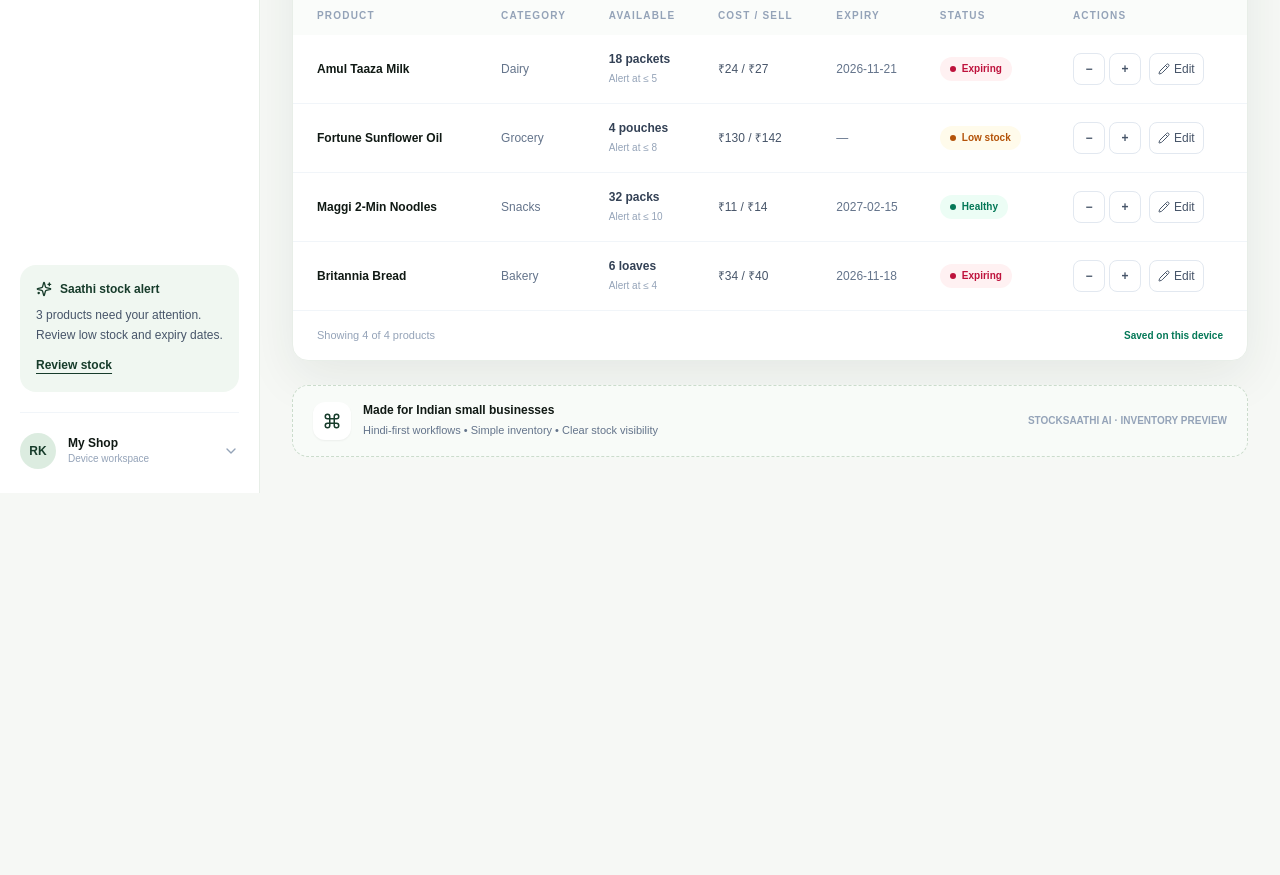
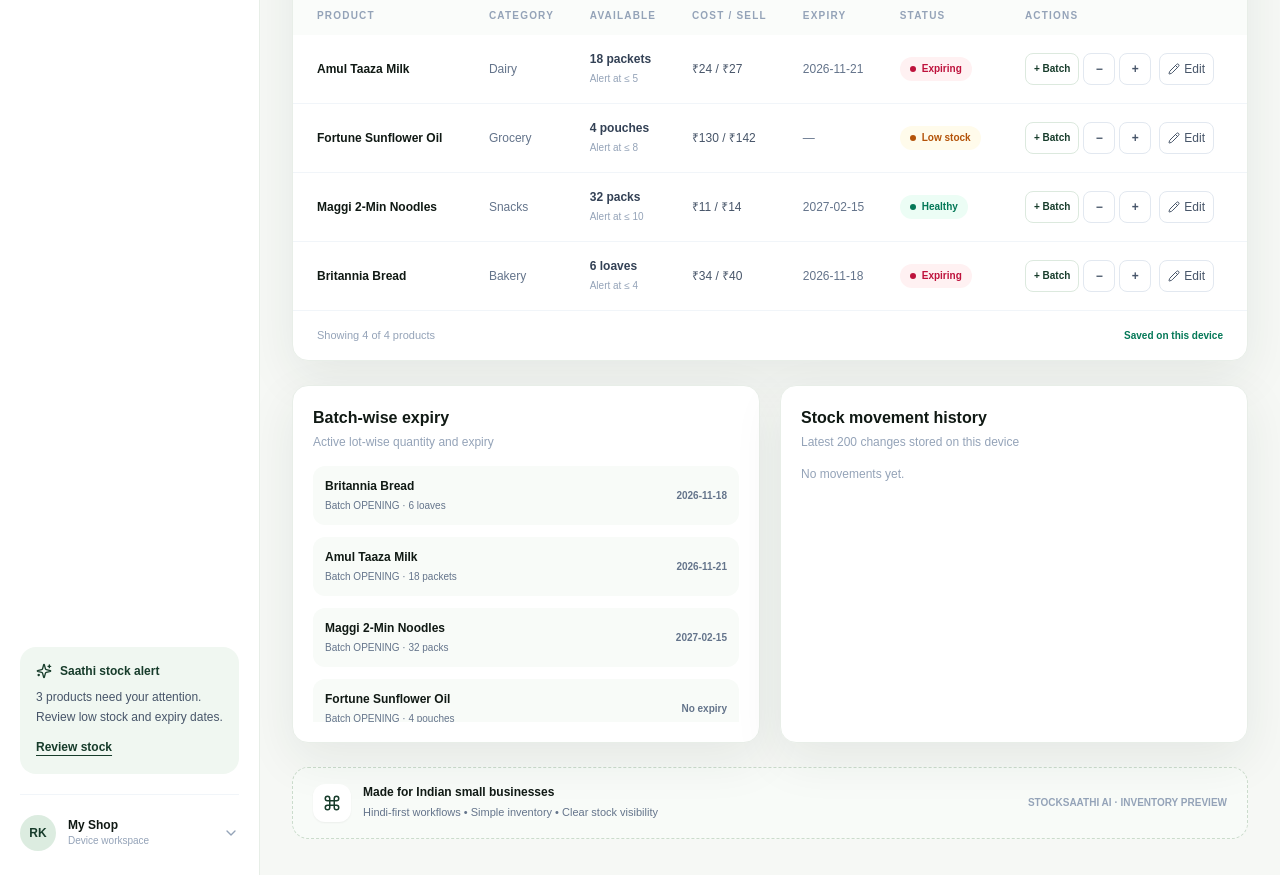
Before and after one commit to suniljaiswar657-dotcom/stocksaathi-ai, a Next.js app: page / in a window 1280 px wide. Shown: the part 920-1795 px from the top of the page. Before the commit the page ends 1413 px from the top, so only its background shows below. Built offline with nearby package versions, Linux system fonts and the light colour scheme.

Commit message:
Add batch expiry tracking and stock movement ledger

```diff
--- a/src/app/page.tsx
+++ b/src/app/page.tsx
@@ -8,6 +8,8 @@ import {
   Sparkles, TrendingUp, Wallet, X,
 } from "lucide-react";
 
+type Batch = { id:string; batchNo:string; quantity:number; expiryDate:string; receivedAt:string };
+type StockMovement = { id:string; productId:string; productName:string; type:'IN'|'OUT'|'ADJUSTMENT'; quantity:number; note:string; at:string };
 type Product = {
   id: string;
   name: string;
@@ -18,11 +20,16 @@ type Product = {
   sellingPrice: number;
   lowStockAt: number;
   expiryDate: string;
+  batches: Batch[];
 };
 
 type ProductStatus = "Healthy" | "Low stock" | "Expiring" | "Expired";
 
-const STORAGE_KEY = "stocksaathi.inventory.v1";
+const STORAGE_KEY = "stocksaathi.inventory.v2";
+const LEGACY_STORAGE_KEY = "stocksaathi.inventory.v1";
+const makeId = () => typeof crypto !== "undefined" && "randomUUID" in crypto ? crypto.randomUUID() : String(Date.now()) + Math.random().toString(36).slice(2,7);
+const sumBatches = (b:Batch[]) => b.reduce((n,x)=>n+Math.max(0,x.quantity),0);
+function normalizeProduct(p:Product):Product { const batches=Array.isArray(p.batches)&&p.batches.length?p.batches:[{id:makeId(),batchNo:"OPENING",quantity:Math.max(0,Number(p.quantity)||0),expiryDate:p.expiryDate||"",receivedAt:new Date().toISOString()}]; return {...p,batches,quantity:sumBatches(batches),expiryDate:batches.filter(x=>x.quantity>0&&x.expiryDate).sort((a,b)=>a.expiryDate.localeCompare(b.expiryDate))[0]?.expiryDate||""}; }
 const today = () => new Date().toISOString().slice(0, 10);
 const dateInDays = (days: number) => {
   const date = new Date();
@@ -50,8 +57,9 @@ const emptyForm = {
 };
 
 function getStatus(product: Product): ProductStatus {
-  if (product.expiryDate && product.expiryDate < today()) return "Expired";
-  if (product.expiryDate && product.expiryDate <= dateInDays(7)) return "Expiring";
+  const dates=product.batches.filter(b=>b.quantity>0&&b.expiryDate).map(b=>b.expiryDate).sort();
+  if (dates.some(d=>d<today())) return "Expired";
+  if (dates.some(d=>d<=dateInDays(7))) return "Expiring";
   if (product.quantity <= product.lowStockAt) return "Low stock";
   return "Healthy";
 }
@@ -82,7 +90,10 @@ function MetricCard({
 }
 
 export default function Home() {
-  const [products, setProducts] = useState<Product[]>(initialProducts);
+  const [products, setProducts] = useState<Product[]>(initialProducts.map(normalizeProduct));
+  const [movements,setMovements]=useState<StockMovement[]>([]);
+  const [batchProductId,setBatchProductId]=useState<string|null>(null);
+  const [batchForm,setBatchForm]=useState({batchNo:'',quantity:'1',expiryDate:''});
   const [hydrated, setHydrated] = useState(false);
   const [activeNav, setActiveNav] = useState("Overview");
   const [search, setSearch] = useState("");
@@ -94,11 +105,8 @@ export default function Home() {
 
   useEffect(() => {
     try {
-      const saved = window.localStorage.getItem(STORAGE_KEY);
-      if (saved) {
-        const parsed: unknown = JSON.parse(saved);
-        if (Array.isArray(parsed)) setProducts(parsed as Product[]);
-      }
+      const saved=window.localStorage.getItem(STORAGE_KEY); const legacy=window.localStorage.getItem(LEGACY_STORAGE_KEY); const source=saved||legacy;
+      if(source){ const parsed:unknown=JSON.parse(source); if(parsed&&typeof parsed==="object"&&!Array.isArray(parsed)&&"products" in parsed){const data=parsed as {products:Product[];movements?:StockMovement[]};if(Array.isArray(data.products))setProducts(data.products.map(normalizeProduct));if(Array.isArray(data.movements))setMovements(data.movements);}else if(Array.isArray(parsed)){setProducts((parsed as Product[]).map(normalizeProduct));setNotice("Purana inventory safely migrate ho gaya. Existing products preserve hain.");}}
     } catch {
       setNotice("Saved inventory could not be read. Demo data is shown.");
     } finally {
@@ -109,11 +117,11 @@ export default function Home() {
   useEffect(() => {
     if (!hydrated) return;
     try {
-      window.localStorage.setItem(STORAGE_KEY, JSON.stringify(products));
+      window.localStorage.setItem(STORAGE_KEY, JSON.stringify({version:2,products,movements}));
     } catch {
       setNotice("Device storage is full. Changes may not persist.");
     }
-  }, [products, hydrated]);
+  }, [products, movements, hydrated]);
 
   useEffect(() => {
     if (!notice) return;
@@ -168,35 +176,30 @@ export default function Home() {
       setNotice("Quantity aur prices valid positive numbers hone chahiye.");
       return;
     }
+    const productId=editingId??makeId(); const existing=products.find(item=>item.id===editingId); let batches=existing?[...existing.batches]:[{id:makeId(),batchNo:"OPENING",quantity,expiryDate:form.expiryDate,receivedAt:new Date().toISOString()}];
+    if(existing){let delta=quantity-existing.quantity;if(delta>0)batches.push({id:makeId(),batchNo:"MANUAL-ADJ",quantity:delta,expiryDate:form.expiryDate,receivedAt:new Date().toISOString()});if(delta<0){let left=-delta;batches=batches.sort((a,b)=>a.receivedAt.localeCompare(b.receivedAt)).map(batch=>{const take=Math.min(batch.quantity,left);left-=take;return {...batch,quantity:batch.quantity-take};});}}
     const product: Product = {
-      id: editingId ?? (typeof crypto !== "undefined" && "randomUUID" in crypto ? crypto.randomUUID() : String(Date.now())),
+      id: productId,
       name,
       category: form.category.trim(),
-      quantity,
+      quantity: sumBatches(batches),
       unit: form.unit.trim(),
       costPrice,
       sellingPrice,
       lowStockAt,
       expiryDate: form.expiryDate,
+      batches,
     };
-    setProducts((current) => editingId
-      ? current.map((item) => item.id === editingId ? product : item)
-      : [product, ...current]);
+    setProducts((current) => editingId ? current.map((item) => item.id === editingId ? product : item) : [product,...current]);
+    if(!existing)setMovements(current=>[{id:makeId(),productId,productName:name,type:"IN",quantity,note:"Opening stock",at:new Date().toISOString()},...current].slice(0,200));
+    else if(quantity!==existing.quantity)setMovements(current=>[{id:makeId(),productId,productName:name,type:"ADJUSTMENT",quantity:Math.abs(quantity-existing.quantity),note:"Quantity changed while editing product",at:new Date().toISOString()},...current].slice(0,200));
     setShowForm(false);
     setNotice(editingId ? name + " updated." : name + " inventory mein add ho gaya.");
   }
 
-  function adjustStock(product: Product, amount: number) {
-    const nextQuantity = product.quantity + amount;
-    if (nextQuantity < 0) {
-      setNotice("Stock zero se kam nahi ho sakta.");
-      return;
-    }
-    setProducts((current) => current.map((item) =>
-      item.id === product.id ? { ...item, quantity: nextQuantity } : item,
-    ));
-    setNotice(product.name + " stock updated: " + nextQuantity + " " + product.unit);
-  }
+  function adjustStock(product:Product,amount:number){const next=product.quantity+amount;if(next<0){setNotice("Stock zero se kam nahi ho sakta.");return;}let batches=[...product.batches];if(amount>0)batches.push({id:makeId(),batchNo:"MANUAL-IN",quantity:amount,expiryDate:"",receivedAt:new Date().toISOString()});else{let left=-amount;batches=batches.sort((a,b)=>a.receivedAt.localeCompare(b.receivedAt)).map(batch=>{const take=Math.min(batch.quantity,left);left-=take;return {...batch,quantity:batch.quantity-take};});}const updated=normalizeProduct({...product,batches,quantity:sumBatches(batches)});setProducts(current=>current.map(item=>item.id===product.id?updated:item));setMovements(current=>[{id:makeId(),productId:product.id,productName:product.name,type:amount>0?"IN":"OUT",quantity:Math.abs(amount),note:amount>0?"Manual stock received":"Manual stock reduction (FIFO)",at:new Date().toISOString()},...current].slice(0,200));setNotice(product.name+" stock updated: "+updated.quantity+" "+product.unit);}
+
+  function addBatch(event:FormEvent<HTMLFormElement>){event.preventDefault();const product=products.find(item=>item.id===batchProductId);const quantity=Number(batchForm.quantity);if(!product||!batchForm.batchNo.trim()||!Number.isFinite(quantity)||quantity<=0){setNotice("Batch number aur valid quantity required hain.");return;}const batch:Batch={id:makeId(),batchNo:batchForm.batchNo.trim(),quantity,expiryDate:batchForm.expiryDate,receivedAt:new Date().toISOString()};const updated=normalizeProduct({...product,batches:[...product.batches,batch],quantity:product.quantity+quantity});setProducts(current=>current.map(item=>item.id===product.id?updated:item));setMovements(current=>[{id:makeId(),productId:product.id,productName:product.name,type:"IN",quantity,note:"New batch: "+batch.batchNo,at:new Date().toISOString()},...current].slice(0,200));setBatchProductId(null);setBatchForm({batchNo:"",quantity:"1",expiryDate:""});setNotice("New batch added for "+product.name);}
 
   function handleVoice() {
     setNotice("Hindi voice entry abhi connected nahi hai. Product form se stock add karein.");
@@ -321,7 +324,7 @@ export default function Home() {
                         <td className="px-4 py-4 text-slate-600">{formatMoney(product.costPrice)} / {formatMoney(product.sellingPrice)}</td>
                         <td className="px-4 py-4 text-slate-500">{product.expiryDate || "—"}</td>
                         <td className="px-4 py-4"><span className={`inline-flex items-center gap-1.5 rounded-full px-2.5 py-1 text-[10px] font-bold ${status === "Healthy" ? "bg-emerald-50 text-emerald-700" : status === "Low stock" ? "bg-amber-50 text-amber-700" : "bg-rose-50 text-rose-700"}`}><span className="h-1.5 w-1.5 rounded-full bg-current" />{status}</span></td>
-                        <td className="px-6 py-3"><div className="flex items-center gap-1"><button onClick={() => adjustStock(product, -1)} disabled={product.quantity <= 0} className="h-8 w-8 rounded-lg border border-slate-200 font-bold text-slate-600 disabled:opacity-30" aria-label={`Decrease ${product.name} stock`}>−</button><button onClick={() => adjustStock(product, 1)} className="h-8 w-8 rounded-lg border border-slate-200 font-bold text-slate-600" aria-label={`Increase ${product.name} stock`}>+</button><button onClick={() => openEdit(product)} className="ml-1 inline-flex h-8 items-center gap-1 rounded-lg border border-slate-200 px-2 text-slate-600 hover:bg-slate-50"><Pencil size={12} /> Edit</button></div></td>
+                        <td className="px-6 py-3"><div className="flex items-center gap-1"><button onClick={() => {setBatchProductId(product.id);setBatchForm({batchNo:"",quantity:"1",expiryDate:""});}} className="h-8 rounded-lg border border-[#dce9de] px-2 text-[10px] font-bold text-forest">+ Batch</button><button onClick={() => adjustStock(product, -1)} disabled={product.quantity <= 0} className="h-8 w-8 rounded-lg border border-slate-200 font-bold text-slate-600 disabled:opacity-30" aria-label={`Decrease ${product.name} stock`}>−</button><button onClick={() => adjustStock(product, 1)} className="h-8 w-8 rounded-lg border border-slate-200 font-bold text-slate-600" aria-label={`Increase ${product.name} stock`}>+</button><button onClick={() => openEdit(product)} className="ml-1 inline-flex h-8 items-center gap-1 rounded-lg border border-slate-200 px-2 text-slate-600 hover:bg-slate-50"><Pencil size={12} /> Edit</button></div></td>
                       </tr>;
                     })}
                     {filteredProducts.length === 0 ? <tr><td colSpan={7} className="px-6 py-8 text-center text-xs text-slate-400">{products.length ? "No products match your search." : "Inventory empty. Add your first product."}</td></tr> : null}
@@ -331,6 +334,10 @@ export default function Home() {
               <div className="flex items-center justify-between border-t border-slate-100 px-6 py-4"><span className="text-[11px] text-slate-400">Showing {filteredProducts.length} of {products.length} products</span><span className="text-[10px] font-semibold text-emerald-700">{hydrated ? "Saved on this device" : "Loading..."}</span></div>
             </div>
 
+            <div className="mt-6 grid gap-5 xl:grid-cols-2">
+              <div className="rounded-2xl border border-[#e8eee8] bg-white p-5 shadow-soft"><h2 className="text-base font-extrabold text-ink">Batch-wise expiry</h2><p className="mt-1 text-xs text-slate-400">Active lot-wise quantity and expiry</p><div className="mt-4 max-h-64 space-y-3 overflow-y-auto">{products.flatMap(product=>product.batches.filter(batch=>batch.quantity>0).map(batch=>({product,batch}))).sort((a,b)=>(a.batch.expiryDate||"9999").localeCompare(b.batch.expiryDate||"9999")).map(({product,batch})=><div key={batch.id} className="flex items-center justify-between gap-3 rounded-xl bg-[#f8fbf8] p-3"><div><p className="text-xs font-bold text-ink">{product.name}</p><p className="mt-1 text-[10px] text-slate-500">Batch {batch.batchNo} · {batch.quantity} {product.unit}</p></div><span className="text-[10px] font-bold text-slate-500">{batch.expiryDate||"No expiry"}</span></div>)}</div></div>
+              <div className="rounded-2xl border border-[#e8eee8] bg-white p-5 shadow-soft"><h2 className="text-base font-extrabold text-ink">Stock movement history</h2><p className="mt-1 text-xs text-slate-400">Latest 200 changes stored on this device</p><div className="mt-4 max-h-64 space-y-3 overflow-y-auto">{movements.slice(0,30).map(m=><div key={m.id} className="flex items-center justify-between gap-3 border-b border-slate-100 pb-3"><div className="min-w-0"><p className="truncate text-xs font-bold text-ink">{m.productName}</p><p className="mt-1 text-[10px] text-slate-500">{m.note} · {new Date(m.at).toLocaleString("en-IN")}</p></div><span className="text-[10px] font-bold text-forest">{m.type} {m.quantity}</span></div>)}{movements.length===0?<p className="text-xs text-slate-400">No movements yet.</p>:null}</div></div>
+            </div>
             <div className="mt-6 flex flex-col items-start justify-between gap-3 rounded-2xl border border-dashed border-[#cbdccc] bg-[#f8fbf8] p-4 sm:flex-row sm:items-center sm:px-5">
               <div className="flex items-center gap-3"><div className="rounded-xl bg-white p-2.5 text-forest shadow-sm"><Command size={18} /></div><div><p className="text-xs font-bold text-ink">Made for Indian small businesses</p><p className="mt-1 text-[11px] text-slate-500">Hindi-first workflows • Simple inventory • Clear stock visibility</p></div></div>
               <span className="text-[10px] font-semibold text-slate-400">STOCKSAATHI AI · INVENTORY PREVIEW</span>
@@ -339,6 +346,7 @@ export default function Home() {
         </section>
       </div>
 
+      {batchProductId ? <div className="fixed inset-0 z-[55] flex items-center justify-center bg-ink/40 p-4"><form onSubmit={addBatch} className="w-full max-w-md rounded-2xl bg-white p-6 shadow-2xl"><h3 className="text-lg font-extrabold text-ink">Receive new batch</h3><p className="mt-1 text-xs text-slate-500">{products.find(item=>item.id===batchProductId)?.name}</p><div className="mt-5 space-y-3"><input required maxLength={40} placeholder="Batch / lot number" value={batchForm.batchNo} onChange={e=>setBatchForm({...batchForm,batchNo:e.target.value})} className="w-full rounded-xl border border-slate-200 px-3 py-3 text-sm"/><input required type="number" min="0.01" step="any" placeholder="Quantity" value={batchForm.quantity} onChange={e=>setBatchForm({...batchForm,quantity:e.target.value})} className="w-full rounded-xl border border-slate-200 px-3 py-3 text-sm"/><input type="date" value={batchForm.expiryDate} onChange={e=>setBatchForm({...batchForm,expiryDate:e.target.value})} className="w-full rounded-xl border border-slate-200 px-3 py-3 text-sm"/></div><div className="mt-5 flex justify-end gap-2"><button type="button" onClick={()=>setBatchProductId(null)} className="rounded-xl px-4 py-2 text-xs font-bold">Cancel</button><button type="submit" className="rounded-xl bg-forest px-4 py-2 text-xs font-bold text-white">Save batch</button></div></form></div> : null}
       {showForm ? <div className="fixed inset-0 z-50 flex items-center justify-center overflow-y-auto bg-ink/40 p-4">
         <div className="my-6 w-full max-w-lg rounded-2xl bg-white p-6 shadow-2xl">
           <div className="flex items-center justify-between"><div><h3 className="text-lg font-extrabold text-ink">{editingId ? "Edit product" : "Add a product"}</h3><p className="mt-1 text-xs text-slate-500">Product details inventory mein save honge.</p></div><button onClick={() => setShowForm(false)} className="rounded-lg p-2 text-slate-400 hover:bg-slate-100" aria-label="Close"><X size={18} /></button></div>
```
